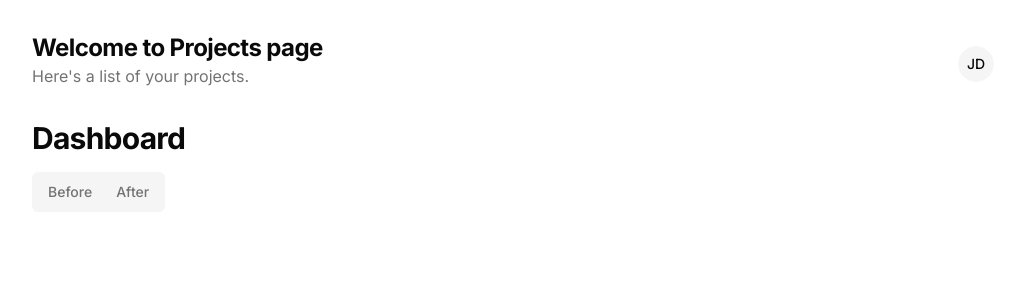
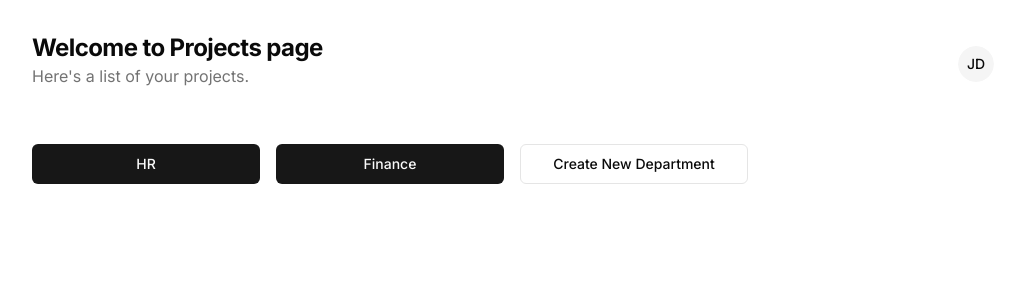
Before and after one commit to WinZ5/prototype-ui, a Next.js app: page /projects in a window 1280 px wide. Shown: the top 300 px of the page, without its empty margins (128-1144 px from the left). Built offline with nearby package versions, Linux system fonts and the light colour scheme.

Commit message:
add deapartments cards

```diff
--- /dev/null
+++ b/app/components/cardlist.tsx
@@ -0,0 +1,24 @@
+"use client"
+
+import { Button } from "@/components/ui/button";
+import { useRouter } from "next/navigation";
+
+export default function Cardlist(props: { list: Array<string> }) {
+  const router = useRouter()
+
+  const onClick = ((event: React.MouseEvent<HTMLElement>, href: string) => {
+    router.push(`/projects/${href}`)
+  })
+  const listitems = props.list.map((card) =>
+    <Button onClick={(e) => onClick(e, card)}>
+      {card}
+    </Button>
+  );
+
+  return (
+    <div className="grid gap-4 md:grid-cols-2 lg:grid-cols-4">
+      {listitems}
+      <Button variant="outline">Create New Department</Button>
+    </div>
+  )
+}
--- a/app/projects/page.tsx
+++ b/app/projects/page.tsx
@@ -1,5 +1,5 @@
 import { UserProfile } from "../components/userprofile";
-import { Dashboard } from "../components/dashboard";
+import Cardlist from "../components/cardlist";
 import { Metadata } from "next";
 
 export const metadata: Metadata = {
@@ -7,6 +7,11 @@ export const metadata: Metadata = {
 }
 
 export default function Project() {
+  const departments = [
+    "HR",
+    "Finance"
+  ]
+
   return (
     <div className="h-full w-4/5 flex-1 flex-col space-y-8 p-8 m-auto">
       <div className="flex items-center justify-between space-y-2">
@@ -20,11 +25,8 @@ export default function Project() {
         </div>
         <UserProfile className="flex items-center space-x-2" />
       </div>
-      <div className="flex-1 space-y-4">
-        <h2 className="text-3xl font-bold tracking-tight">
-          Dashboard
-        </h2>
-        <Dashboard />
+      <div className="flex-1 space-y-4 pt-6">
+        <Cardlist list={departments} />
       </div>
     </div>
   )
```
